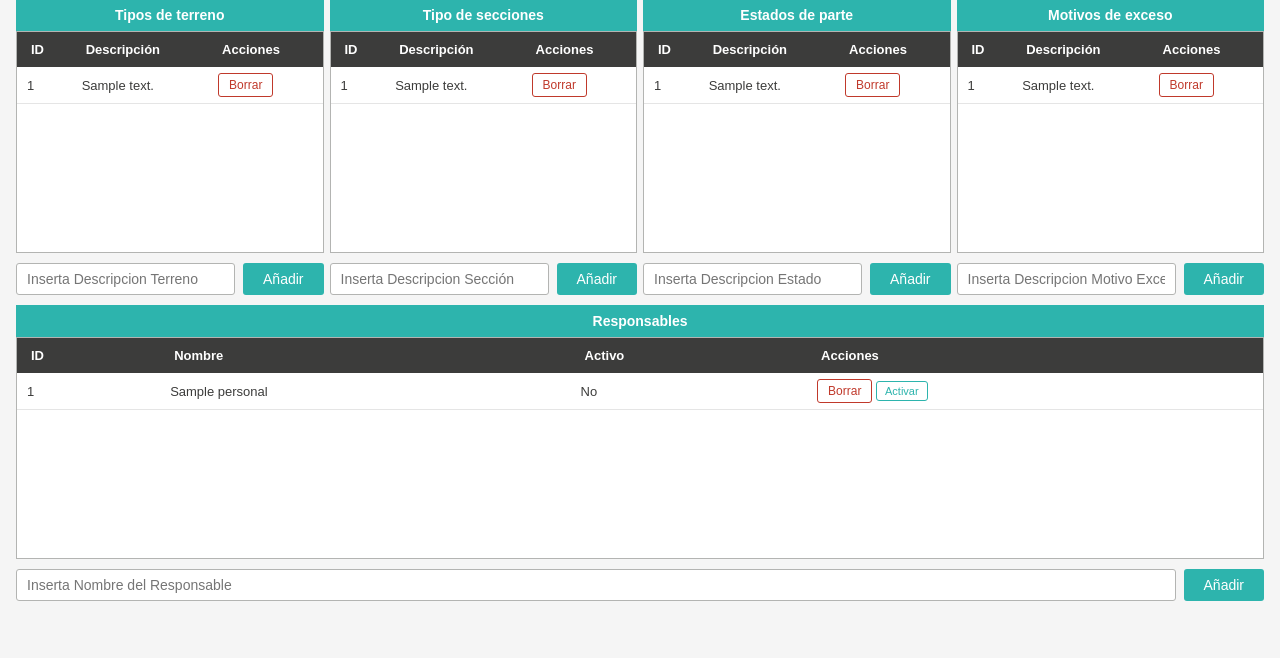
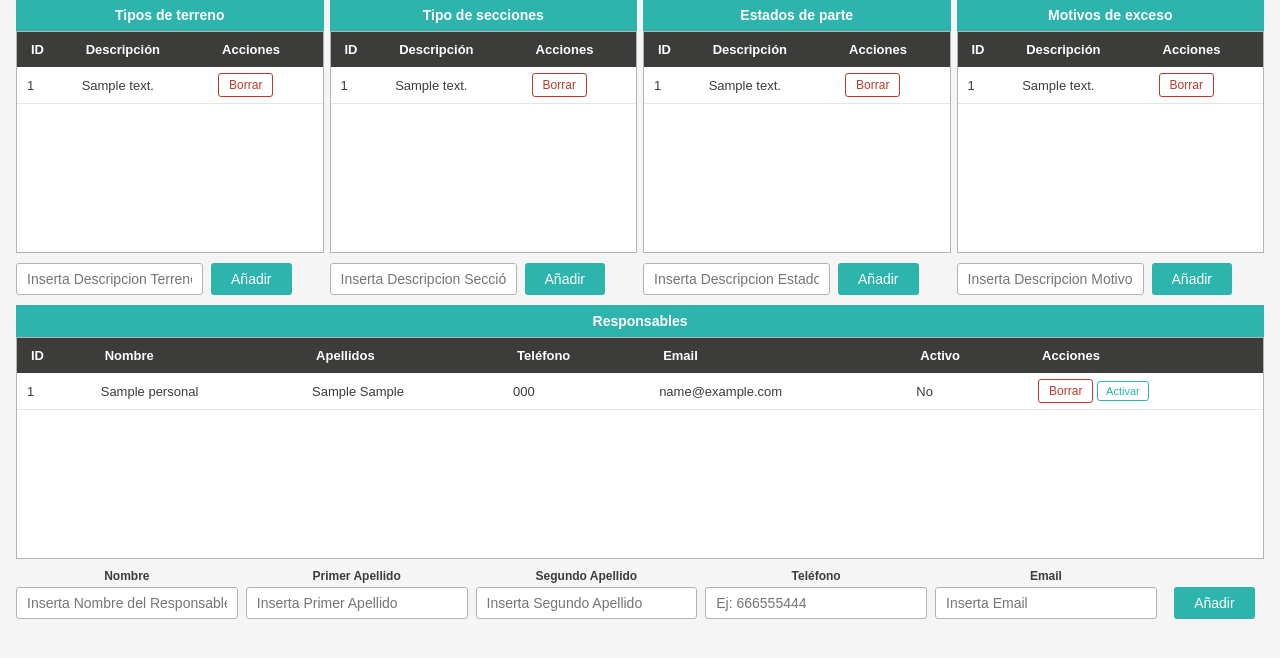
Before and after one commit to miguelrm81/app_partes, a Flask app: template templates/admin.html in a window 1280 px wide. Shown: the part 128-786 px from the top of the page. Run offline with Flask 3, Linux system fonts and the light colour scheme; the template is opened without the code that fills it: most values are stand-ins (such as "Sample title", 1, 10 or a date in 2020).

Commit message:
ampliacion BBDD personal,cambio en consultas de admin y muestra de nuevos campos

```diff
--- a/database/init_db.py
+++ b/database/init_db.py
@@ -13,6 +13,10 @@ cursor.execute("""
     CREATE TABLE IF NOT EXISTS Personal(
                id INTEGER PRIMARY KEY AUTOINCREMENT,
                nombre TEXT NOT NULL,
+               apellido1 TEXT NOT NULL,
+               apellido2 TEXT NOT NULL,
+               telefono TEXT NOT NULL,
+               email TEXT NOT NULL,
                activo INTEGER NOT NULL DEFAULT 1)
                """)
 
--- a/models/admin_model.py
+++ b/models/admin_model.py
@@ -28,7 +28,7 @@ def get_motivo_exceso():
 
 def get_personal():
     conn = get_connection()
-    rows = conn.execute("SELECT id, nombre, activo FROM Personal ORDER BY nombre").fetchall()
+    rows = conn.execute("SELECT id, nombre, apellido1, apellido2, telefono, email, activo FROM Personal ORDER BY nombre").fetchall()
     conn.close()
     return rows
 
@@ -62,10 +62,10 @@ def insertar_motivo_exceso(descripcion):
     conn.commit()
     conn.close()
 
-def insertar_personal(nombre):
+def insertar_personal(nombre, apellido1, apellido2, telefono, email):
     conn = get_connection()
     cursor = conn.cursor()
-    cursor.execute("INSERT INTO Personal (nombre, activo) VALUES (?, ?)", (nombre, 1))
+    cursor.execute("INSERT INTO Personal (nombre, apellido1, apellido2, telefono, email, activo) VALUES (?, ?, ?, ?, ?, ?)", (nombre, apellido1, apellido2, telefono, email, 1))
     conn.commit()
     conn.close()
 
--- a/routes/admin_routes.py
+++ b/routes/admin_routes.py
@@ -39,7 +39,11 @@ def insertar_maestro(maestro):
         insertar_motivo_exceso(descripcion)
     elif maestro == "personal":
         nombre = request.form.get("nombre")
-        insertar_personal(nombre)
+        apellido1 = request.form.get("apellido1")
+        apellido2 = request.form.get("apellido2")
+        telefono = request.form.get("telefono")
+        email = request.form.get("email")
+        insertar_personal(nombre, apellido1, apellido2, telefono, email)
     return redirect(url_for("admin.carga_admin"))
 
 @admin_bp.route("/admin/eliminar/<maestro>/<int:id>", methods=["POST"])
--- a/static/styles.css
+++ b/static/styles.css
@@ -155,6 +155,7 @@ input[type="text"],
 input[type="date"],
 input[type="time"],
 input[type="number"],
+input[type="email"],
 input[type="password"],
 select
 {
@@ -398,7 +399,7 @@ tr:hover td {
 
 .boton_admin form {
   display: grid;
-  grid-template-columns: 1fr auto;
+  grid-template-columns: auto auto auto auto auto auto;
   gap: 8px;
   align-items: center;
 }
--- a/templates/admin.html
+++ b/templates/admin.html
@@ -168,6 +168,9 @@
                     <tr>
                         <th>ID</th>
                         <th>Nombre</th>
+                        <th>Apellidos</th>
+                        <th>Teléfono</th>
+                        <th>Email</th>
                         <th>Activo</th>
                         <th>Acciones</th>
                     </tr>
@@ -177,6 +180,9 @@
                         <tr>
                             <td>{{ p['id'] }}</td>
                             <td>{{ p['nombre'] }}</td>
+                            <td>{{ p['apellido1'] }} {{ p['apellido2'] }}</td>
+                            <td>{{ p['telefono'] }}</td>
+                            <td>{{ p['email'] }}</td>
                             <td>{{ 'Si' if p['activo'] == 1 else 'No' }}</td>
                             <td>
                                 <form method="POST" action="{{ url_for('admin.eliminar_maestro', maestro='personal', id=p['id']) }}" style="display:inline;" onsubmit="return confirm('¿Seguro que quieres borrar este responsable?')">
@@ -194,8 +200,30 @@
         </div>
         <div class="boton_admin">
             <form method="POST" action="{{ url_for('admin.insertar_maestro', maestro='personal') }}">
-                <input type="text" name="nombre" placeholder="Inserta Nombre del Responsable">
-                <button type="submit" class="btn-verde">Añadir</button>
+                <div>
+                    <label>Nombre</label>
+                    <input type="text" name="nombre" placeholder="Inserta Nombre del Responsable" required>
+                </div>
+                <div>
+                    <label>Primer Apellido</label>
+                    <input type="text" name="apellido1" placeholder="Inserta Primer Apellido" required>
+                </div>
+                <div>
+                    <label>Segundo Apellido</label>
+                    <input type="text" name="apellido2" placeholder="Inserta Segundo Apellido" required>
+                </div>
+                <div>
+                    <label>Teléfono</label>
+                    <input type="text" name="telefono" placeholder="Ej: 666555444" pattern="[0-9]{9}" title="Introduce un número de teléfono válido de 9 dígitos" required>
+                </div>
+                <div>
+                    <label>Email</label>
+                    <input type="email" name="email" placeholder="Inserta Email" required>
+                </div>
+                <div>
+                    <label>&nbsp;</label>
+                    <button type="submit" class="btn-verde">Añadir</button>
+                </div>
             </form>
         </div>
     </div>
```
Also changed, not shown: database/inserciondatos.py (+5 -5 lines), templates/index.html (+5 -3 lines).
